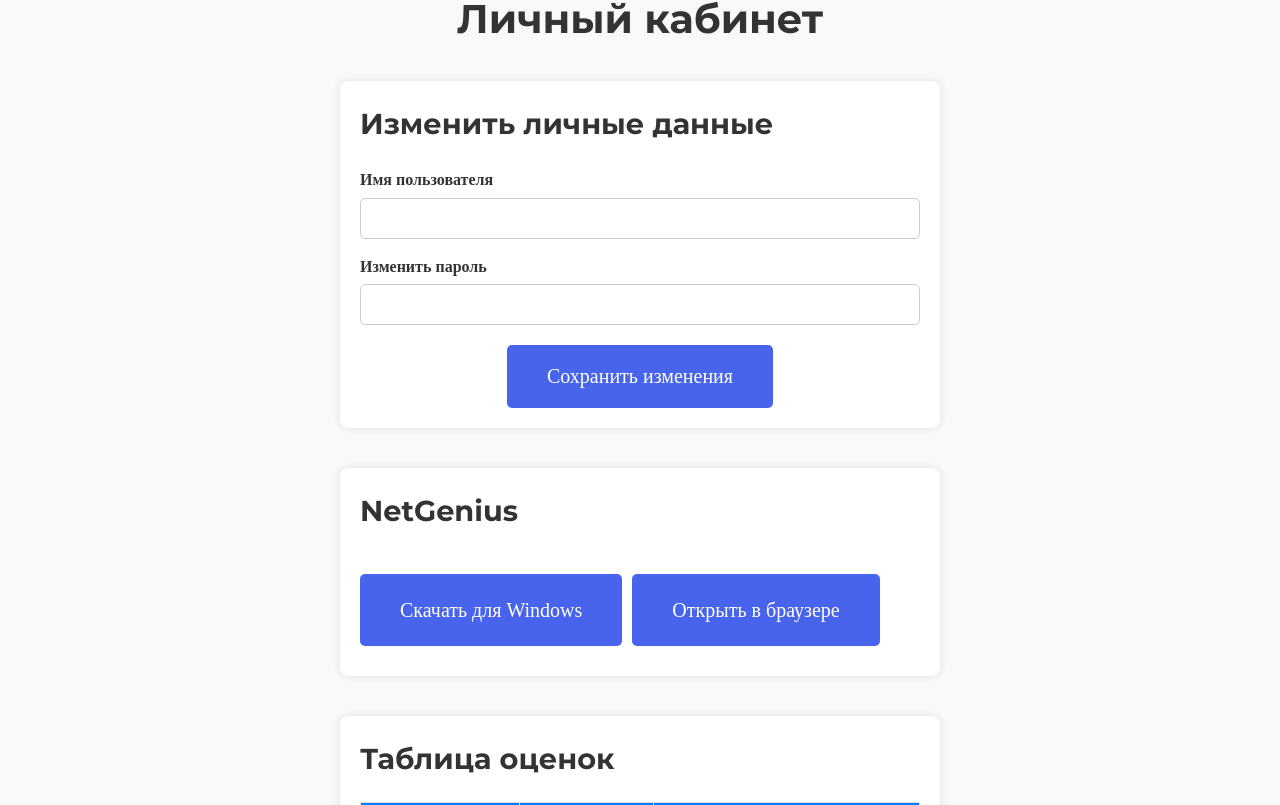
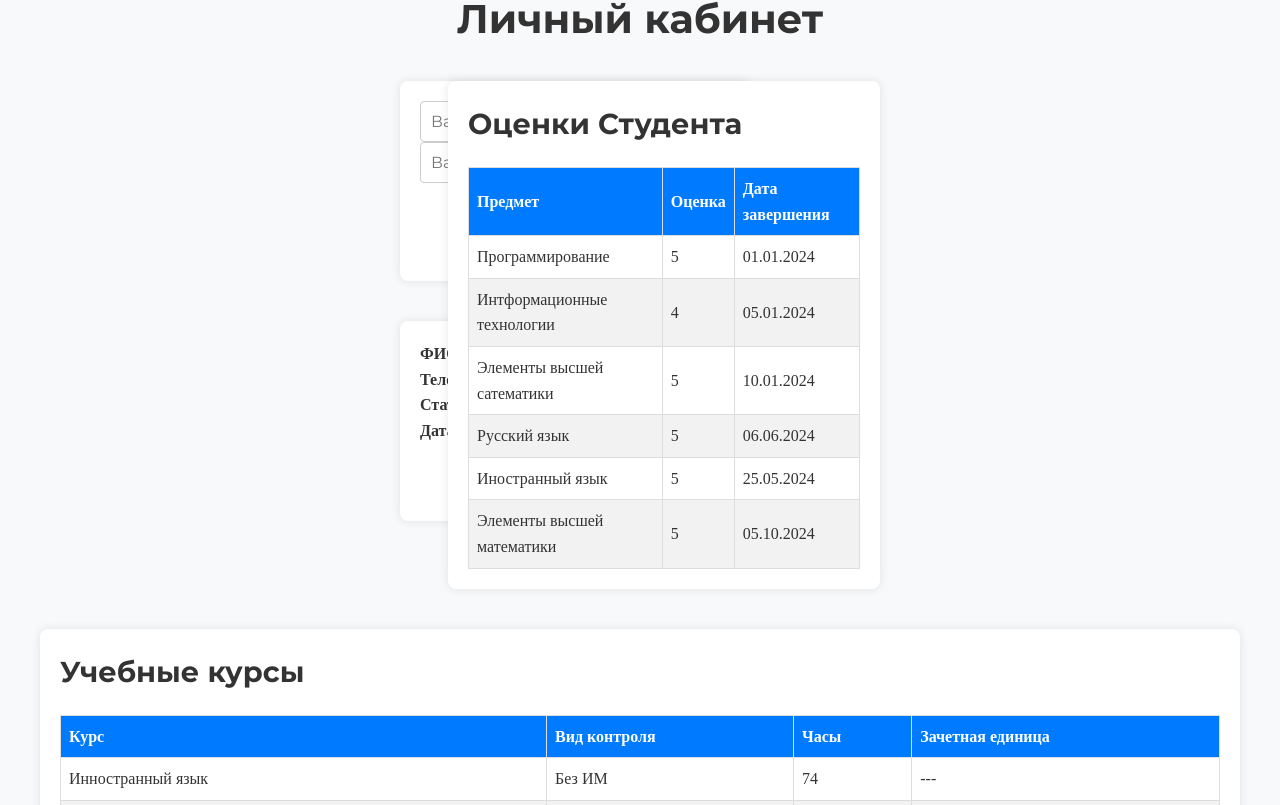
Before and after one commit to simulteh/frontend, a React (Create React App) app: page /profile in a window 1280 px wide. Shown: the part 175-980 px from the top of the page. Built offline with nearby package versions, Linux system fonts and the light colour scheme.

Commit message:
Создал личны кабинет

```diff
--- a/public/index.html
+++ b/public/index.html
@@ -9,6 +9,8 @@
       name="description"
       content="Web site created using create-react-app"
     />
+
+
     <link rel="apple-touch-icon" href="%PUBLIC_URL%/logo192.png" />
     <!--
       manifest.json provides metadata used when your web app is installed on a
--- a/src/components/AuthForm.jsx
+++ b/src/components/AuthForm.jsx
@@ -1,17 +1,28 @@
 import React, { useState } from 'react';
 import './AuthForm.css'; // Подключаем стили
+import { useNavigate } from 'react-router-dom';
+
 
 const AuthForm = () => {
+  const navigate = useNavigate();
   const [isLogin, setIsLogin] = useState(true); // Переключатель между входом и регистрацией
   const [email, setEmail] = useState('');
   const [password, setPassword] = useState('');
 
   const handleSubmit = (e) => {
     e.preventDefault();
-    console.log('Email:', email);
-    console.log('Password:', password);
-    // Здесь можно добавить логику для отправки данных на сервер
+
+    if (isLogin) {
+      if (email === 'testemail@simulteh.com' && password === '12345test') {
+        navigate('/profile'); // если логин/пароль совпадают
+      } else {
+        alert('Неверный логин или пароль');
+      }
+    } else {
+      alert('Регистрация пока не реализована');
+    }
   };
+
 
   return (
     <div className="auth-container">
--- a/src/components/GradesTable.jsx
+++ b/src/components/GradesTable.jsx
@@ -1,20 +1,24 @@
 import React from 'react';
 import '../style/GradesTable.css';
+import { useNavigate } from 'react-router-dom';
 
 const GradesTable = () => {
   const grades = [
-    { level: 'Уровень 1', score: 90, date: '01.01.2024' },
-    { level: 'Уровень 2', score: 85, date: '05.01.2024' },
-    { level: 'Уровень 3', score: 95, date: '10.01.2024' },
+    { level: 'Программирование', score: 5, date: '01.01.2024' },
+    { level: 'Интформационные технологии', score: 4, date: '05.01.2024' },
+    { level: 'Элементы высшей сатематики', score: 5, date: '10.01.2024' },
+    { level: 'Русский язык', score: 5, date: '06.06.2024' },
+    { level: 'Иностранный язык', score: 5, date: '25.05.2024' },
+    { level: 'Элементы высшей математики', score: 5, date: '05.10.2024' },
   ];
 
   return (
     <div className="grades-section">
-      <h3>Таблица оценок</h3>
+      <h3>Оценки Студента</h3>
       <table>
         <thead>
           <tr>
-            <th>Уровень</th>
+            <th>Предмет</th>
             <th>Оценка</th>
             <th>Дата завершения</th>
           </tr>
--- a/src/main.css
+++ b/src/main.css
@@ -10,12 +10,19 @@ body {
     font-family: Arial, sans-serif;
     line-height: 1.6;
 }
-
 .container {
     width: 80%;
     margin: 0 auto;
+
 }
-
+.container1{
+       width: 10%;
+    margin: 0 auto;
+}
+.fon{
+    display: flex;
+    margin: 0 400px;
+}
 header {
     background: #1A1B1F;
     color: #fff;
@@ -30,6 +37,9 @@ header .container {
     display: flex;
     justify-content: space-between;
     align-items: center;
+}
+.profile-cards{
+    width: 350px;
 }
 
 .left-section .logo {
--- a/src/pages/ProfilePage.jsx
+++ b/src/pages/ProfilePage.jsx
@@ -1,17 +1,101 @@
-import React from 'react';
+import React,{ useState } from 'react';
 import ProfileInfo from '../components/ProfileInfo';
 import DownloadSection from '../components/DownloadSection';
 import GradesTable from '../components/GradesTable';
 import '../ProfilePage.css'; // Обновленный путь к CSS файлу
 
 const ProfilePage = () => {
+
+// Основные данные пользователя: имя, email, телефон
+  const [isEditing, setIsEditing] = useState(false);
+   const [formData, setFormData] = useState({
+    name: '',
+    phone: ''
+  });
+
+  const grades = [
+    { level: 'Инностранный язык', text_vid: 'Без ИМ', date: '74', text: '---' },
+    { level: 'Физическая культура', text_vid: 'Без ИМ', date: '44', text: '---'  },
+    { level: 'Элементы высшей математики', text_vid: 'Зачет', date: '130', text: '---'  },
+    { level: 'Операционные системы и реды', text_vid: 'Без ИМ', date: '104', text: '---'  },
+    { level: 'Иннофрмационные технологии', text_vid: 'Экзамен', date: '100', text: '---'  },
+    { level: 'Алгоритмы', text_vid: 'Без ИМ', date: '86', text: '---'  },
+  ];
+
+  //обработчик изменения любого текстового поля
+  const handleChange = (e) => {
+    setFormData(prev => ({
+      ...prev,
+      [e.target.name]: e.target.value
+    }));
+  };
+
+
+  const handleEditToggle = () => {
+    if (isEditing) {
+      setFormData(prev => ({
+        ...prev,
+      }));
+    }
+
+
+  };
   return (
     <div className="profile">
-      <div className="container">
-        <h2>Личный кабинет</h2>
-        <ProfileInfo />
-        <DownloadSection />
+      <h2>Личный кабинет</h2>
+      <div class="fon">
+         <div className="container1">
+          <div className="profile-cards">
+          <div className="profile-info">
+              <input
+                type="text"
+                name="name"
+                value={formData.name}
+                onChange={handleChange}
+                placeholder="Ваше ФИО"
+              />
+              <input
+                type="tel"
+                name="phone"
+                value={formData.phone}
+                onChange={handleChange}
+                placeholder="Ваш телефон"
+              />
+            </div>
+
+            <div className="profile-info">
+              <p><strong>ФИО:</strong> {formData.name || '—'}</p>
+              <p><strong>Телефон:</strong> {formData.phone || '—'}</p>
+              <p><strong>Статус:</strong> Студент</p>
+              <p><strong>Дата регистрации:</strong> 13.13.1313</p>
+            </div>
+         </div>
+      </div>
         <GradesTable />
+
+      </div>
+      <div className='grades-section'>
+        <h3>Учебные курсы</h3>
+        <table>
+        <thead>
+          <tr>
+            <th>Курс</th>
+            <th>Вид контроля</th>
+            <th>Часы</th>
+            <th>Зачетная единица</th>
+          </tr>
+        </thead>
+        <tbody>
+          {grades.map((grade, index) => (
+            <tr key={index}>
+              <td>{grade.level}</td>
+              <td>{grade.text_vid}</td>
+              <td>{grade.date}</td>
+              <td>{grade.text}</td>
+            </tr>
+          ))}
+        </tbody>
+      </table>
       </div>
     </div>
   );
--- a/src/style/GradesTable.css
+++ b/src/style/GradesTable.css
@@ -3,7 +3,7 @@
     padding: 20px;
     border-radius: 8px;
     box-shadow: 0 0 10px rgba(0, 0, 0, 0.1);
-    margin-bottom: 40px;
+    margin-bottom: 0px;
 }
 
 .grades-section h3 {
--- a/src/style/ProfileInfo.css
+++ b/src/style/ProfileInfo.css
@@ -2,8 +2,8 @@
     background: #fff;
     padding: 20px;
     border-radius: 8px;
+    height: 200px;
     box-shadow: 0 0 10px rgba(0, 0, 0, 0.1);
-    margin-bottom: 40px;
 }
 
 .profile-info h3 {
--- a/src/style/global.css
+++ b/src/style/global.css
@@ -41,7 +41,7 @@ button, input, textarea {
 
 .profile-info, .download-section, .grades-section {
     margin-bottom: 40px;
-    max-width: 600px;
+    max-width: 1200px;
     margin-left: auto;
     margin-right: auto;
     text-align: left;
```
